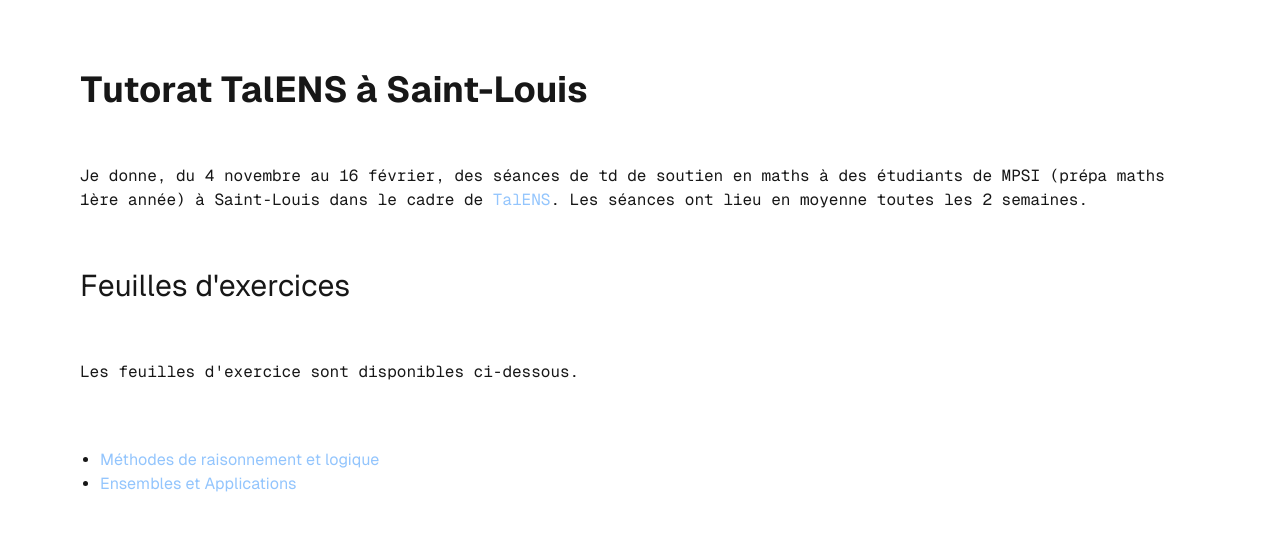
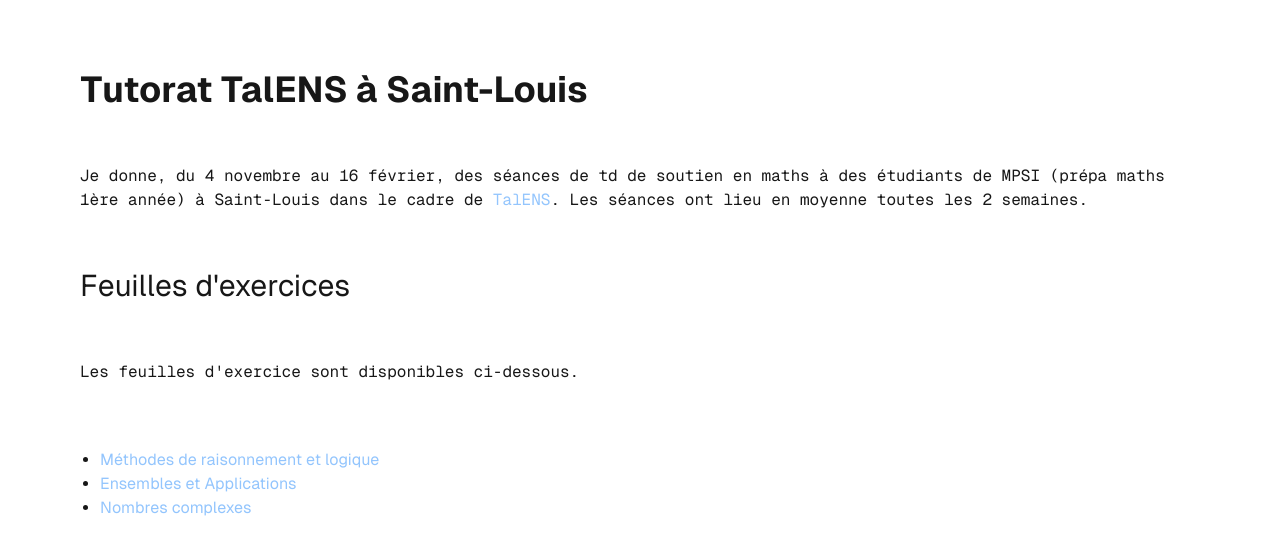
Before and after one commit to NathBo/personal-ens-page, a Next.js app: page /tutorat in a window 1280 px wide. Shown: the top 554 px of the page. Built offline with nearby package versions, Linux system fonts and the light colour scheme.

Commit message:
ajout feuille nombres complexes

```diff
--- a/pages/tutorat.js
+++ b/pages/tutorat.js
@@ -33,6 +33,9 @@ export default function Tutoring() {
         <li><a href="/tutoring/Tutorat_Ensembles_et_applications.pdf" target="_blank" rel="noopener noreferrer" className="text-blue-300 hover:underline">
           Ensembles et Applications
           </a></li>
+        <li><a href="/tutoring/Tutorat_nombres_complexes.pdf" target="_blank" rel="noopener noreferrer" className="text-blue-300 hover:underline">
+          Nombres complexes
+          </a></li>
       </ul>
     </div>
   );
```
Also changed, not shown: 2 other files (tests, documents, lock files or other folders).
